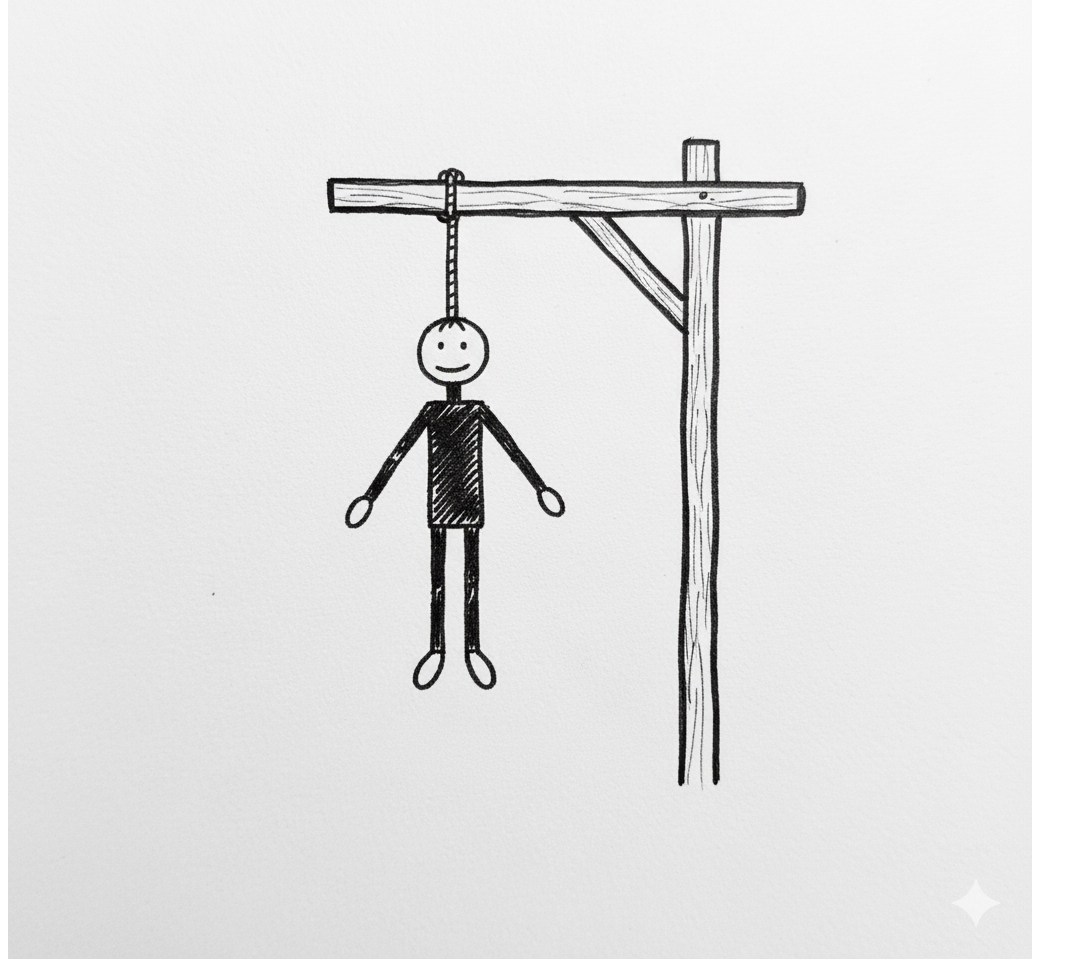
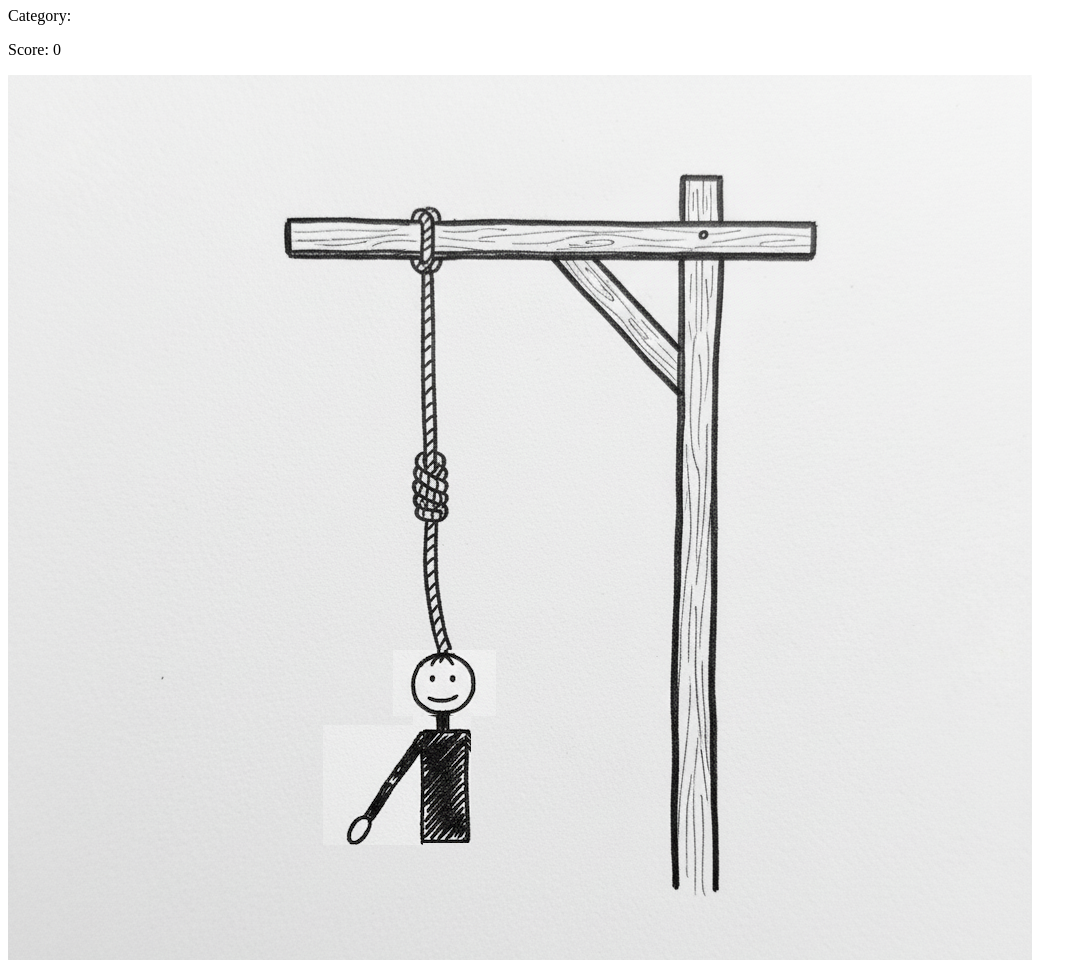
Before and after one commit to santithe78-alt/FInal-project-app, a plain HTML site: page index.html in a window 1280 px wide. Shown: the part 73-1033 px from the top of the page, without its empty margins (0-1087 px from the left). Drawn offline with Linux system fonts and the light colour scheme.

Commit message:
Body parts added remove

```diff
--- a/index.html
+++ b/index.html
@@ -3,12 +3,40 @@
 <head>
     <meta charset="UTF-8">
     <meta name="viewport" content="width=device-width, initial-scale=1.0">
-    <title>Document</title>
-    <script src="script.js" defer></script>
-    <img src="stickman.png"
-
+    <title>Hangman Game</title>
+    <link rel="stylesheet" href="styles.css">
 </head>
 <body>
+    <div class="container">
+        <h1>Hangman Game</h1>
 
+        <!-- Category and Score -->
+        <p>Category: <span id="category"></span></p>
+        <p>Score: <span id="score">0</span></p>
+
+        <!-- Hangman Drawing Area -->
+        <div id="hangman-area">
+            <img src="bodyImages/gallows.png">
+            <img src="bodyImages/head.png" id="head">
+            <img src="bodyImages/torse.png" id="torse">
+            <img src="bodyImages/leftArm.png" id="leftArm">
+        </div>
+
+
+
+        <!-- Word Display (blanks) -->
+        <div id="word-display"></div>
+
+        <!-- Letter Keyboard -->
+        <div id="keyboard"></div>
+
+        <!-- Win/Lose Message -->
+        <div id="message"></div>
+
+        <!-- Next Round Button -->
+        <button id="next-btn">Next Round</button>
+    </div>
+
+    <script src="script.js"></script>
 </body>
 </html>
--- a/script.js
+++ b/script.js
@@ -1 +1,4 @@
 console.log("helloooo")
+
+
+// To-do Go into "remove.bg" to remove the backgorund of the body parts
--- /dev/null
+++ b/styles.css
@@ -0,0 +1,22 @@
+#hangman-area {
+    position: relative;
+}
+
+#head {
+    position:absolute;
+    top: 575px;
+    left: 385px;
+
+}
+
+#torse {
+    position: absolute;
+    top: 640px;
+    left: 405px;
+}
+
+#leftArm {
+    position: absolute;
+    top: 650px;
+    left: 315px;
+}
```
Also changed, not shown: bodyImages/gallows.png (added), bodyImages/head.png (added), bodyImages/leftArm.png (added), bodyImages/leftLeg.png (added), bodyImages/rightArm.png (added), bodyImages/rightLeg.png (added), bodyImages/stickman.png (renamed from stickman.png), bodyImages/torse.png (added).
